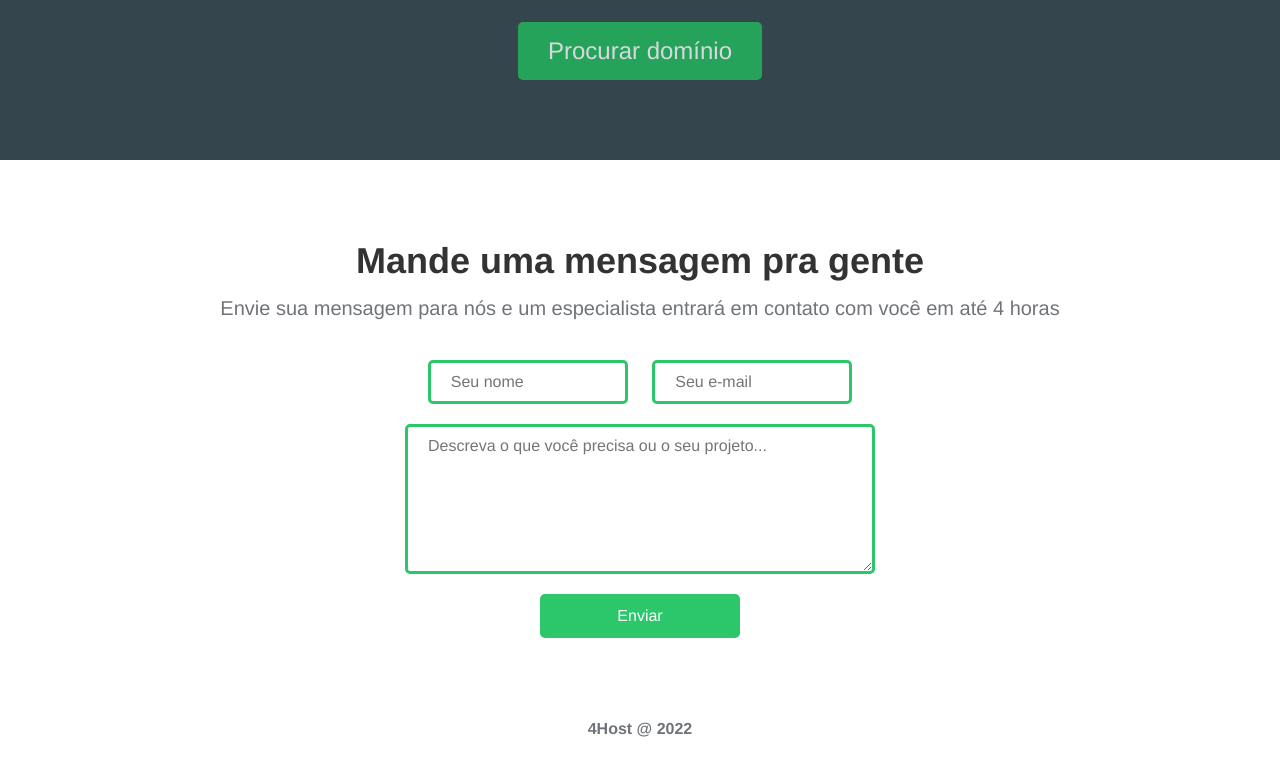
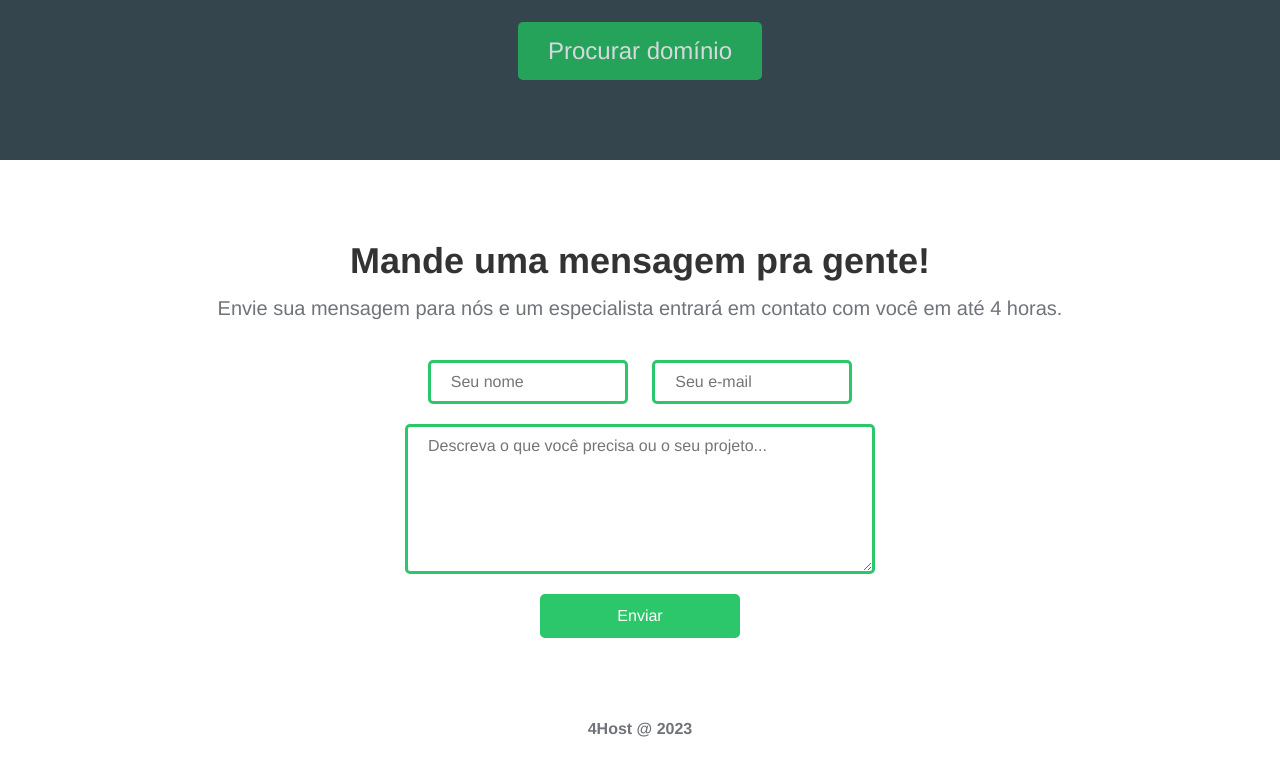
Before and after one commit to vinekkkj/4host, a plain HTML site: page index.html in a window 1280 px wide. Shown: the part 1984-2760 px from the top of the page. Drawn offline with Linux system fonts and the light colour scheme.

Commit message:
Add files via upload

```diff
--- a/index.html
+++ b/index.html
@@ -139,10 +139,10 @@
           </form>
         </section>
         <section class="contact-container">
-          <h2>Mande uma mensagem pra gente</h2>
+          <h2>Mande uma mensagem pra gente!</h2>
           <p>
             Envie sua mensagem para nós e um especialista entrará em contato com
-            você em até 4 horas
+            você em até 4 horas.
           </p>
           <form>
             <input type="text" name="name" id="name" placeholder="Seu nome" />
@@ -162,7 +162,7 @@
         </section>
       </main>
       <footer>
-        <p>4Host @ 2022</p>
+        <p>4Host @ 2023</p>
       </footer>
     </div>
   </body>
--- a/src/css/styles.css
+++ b/src/css/styles.css
@@ -23,6 +23,9 @@ p {
 
   background-color: #232a31;
   padding: 0 2rem;
+  position: sticky;
+  top: 0;
+  z-index: 1;
 }
 
 .logo {
@@ -170,6 +173,7 @@ p {
   line-height: 50px;
   background-color: #e8e9ea;
   color: #333;
+  border-radius: 5px;
 }
 
 .plan .price {
```
